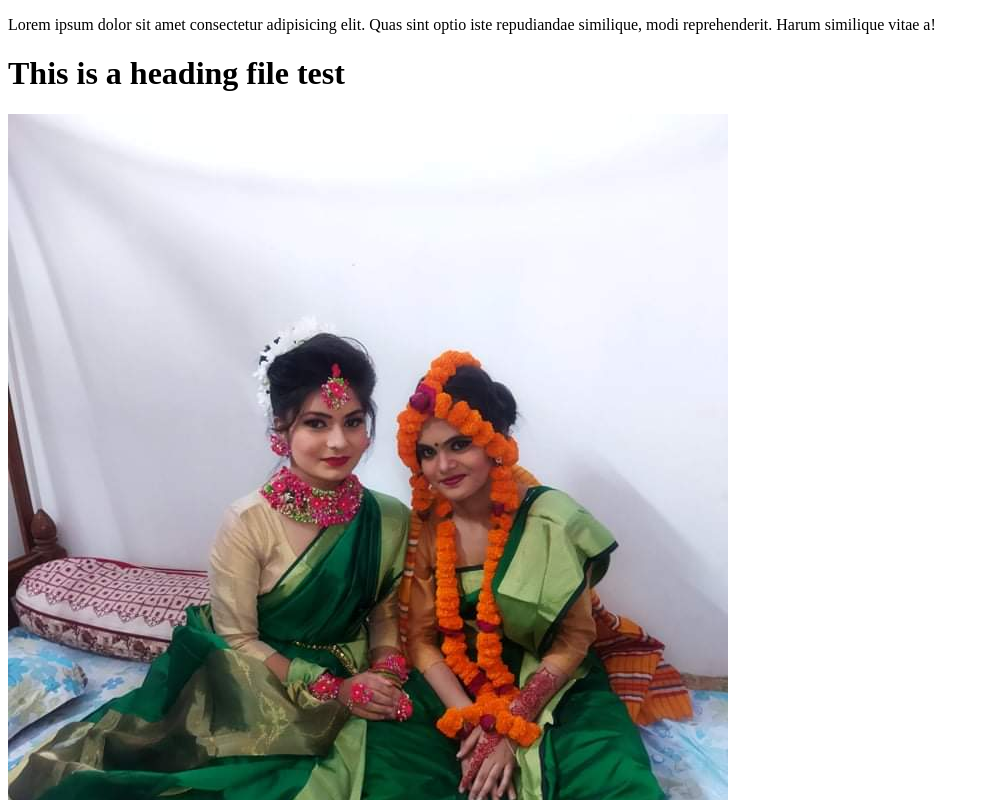
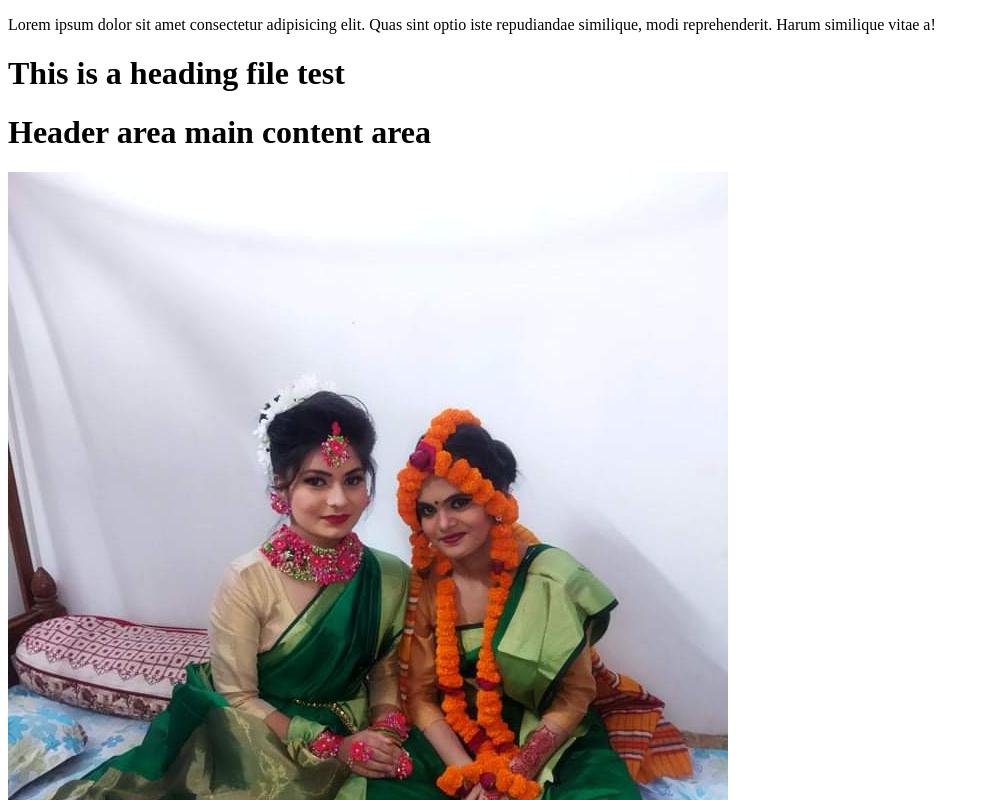
Before and after one commit to rakibthpi/gibu, a plain HTML site: page index.html in a window 1280 px wide. Shown: the top 800 px of the page, without its empty margins (0-989 px from the left). Drawn offline with Linux system fonts and the light colour scheme.

Commit message:
this is a div area start

```diff
--- a/index.html
+++ b/index.html
@@ -10,6 +10,10 @@
     <p>Lorem ipsum dolor sit amet consectetur adipisicing elit. Quas sint optio iste repudiandae similique, modi reprehenderit. Harum similique vitae a!</p>
     <h1>This is a heading file test </h1>
 
+    <div class="config_area_akhane_korbo">
+        <h1>Header area main content area </h1>
+    </div>
+
     <img src="branch.jpeg" alt="photos">
 </body>
 </html>
```
